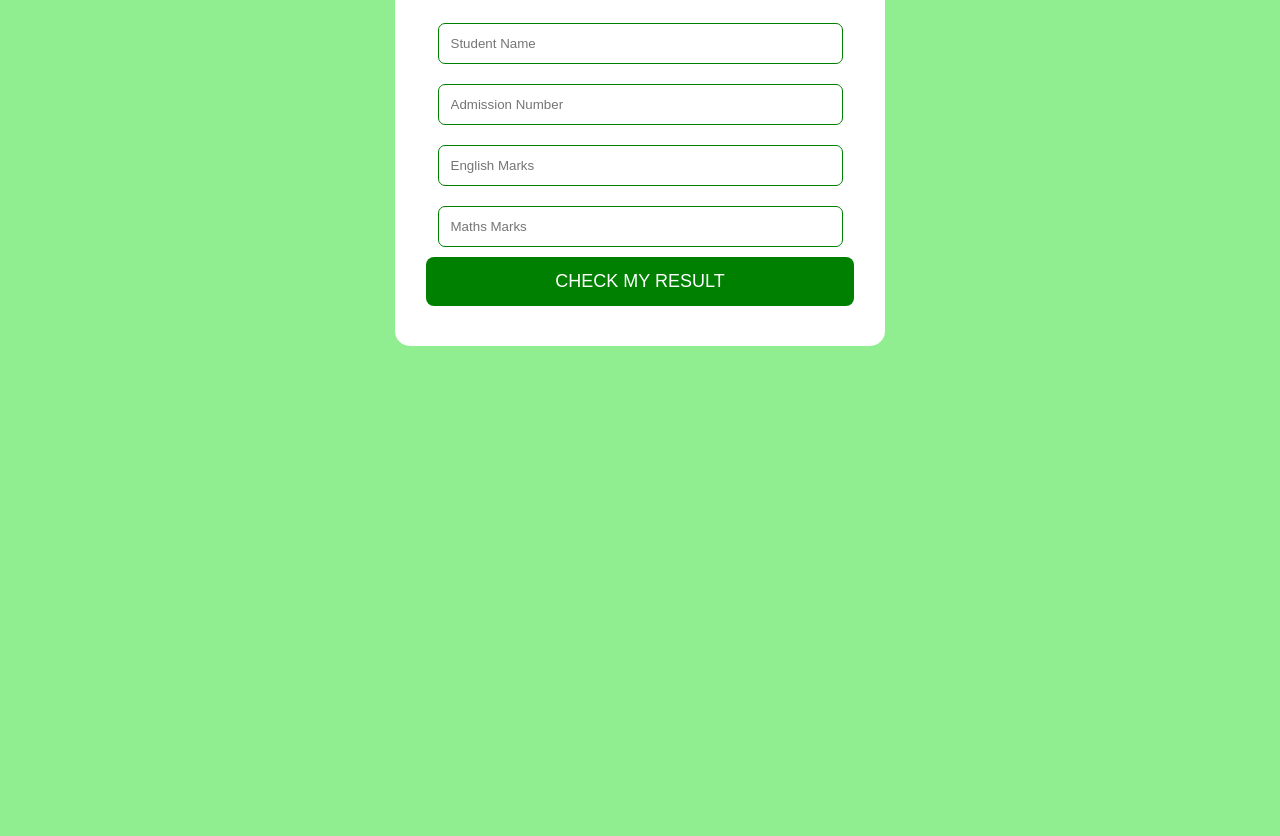
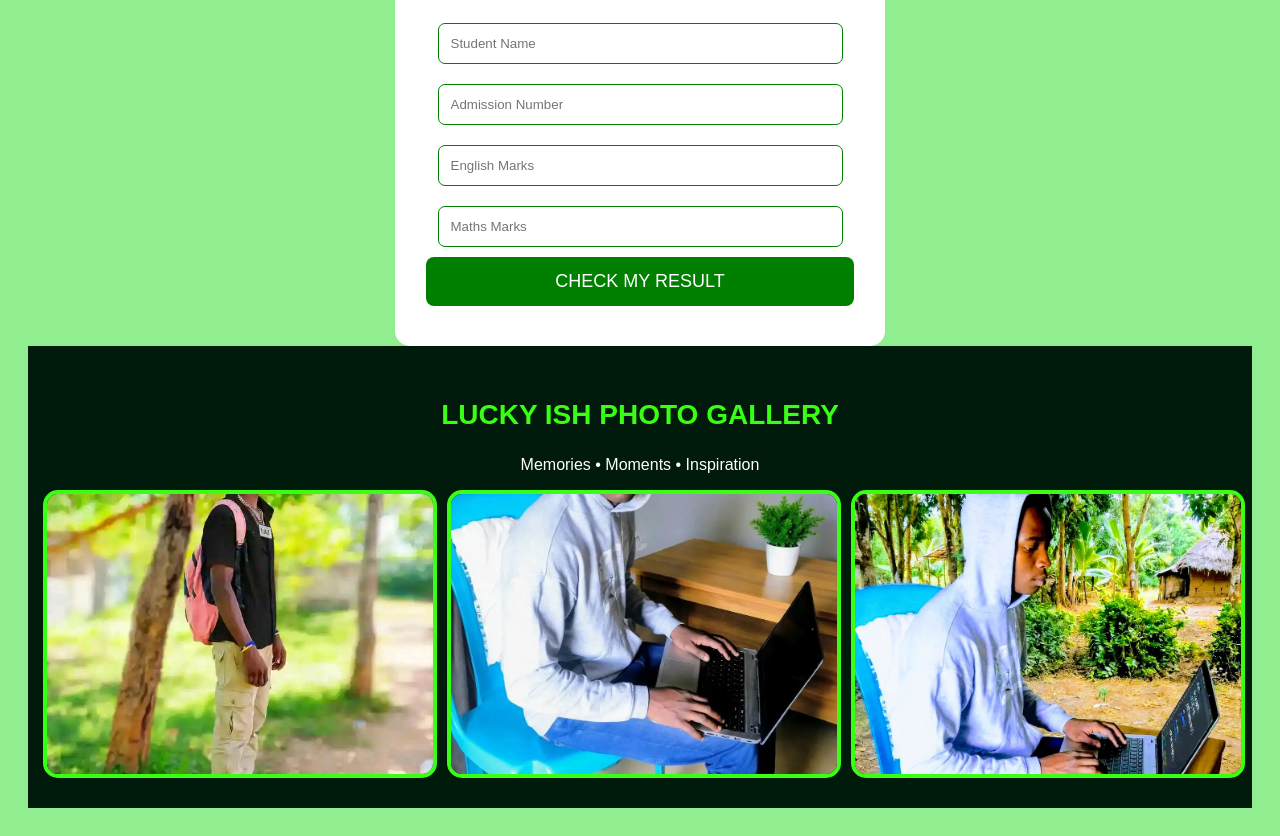
Before and after one commit to luckyish15-netizen/lucky-ish-website, a plain HTML site: page index.html in a window 1280 px wide. Shown: the part 186-1022 px from the top of the page. Before the commit the page ends 800 px from the top, so only its background shows below. Drawn offline with Linux system fonts and the light colour scheme.

Commit message:
Update index.html

```diff
--- a/index.html
+++ b/index.html
@@ -108,6 +108,45 @@ document.getElementById("result").innerHTML =
 "<br>Grade: " + grade;
 }
 </script>
+<style>
+.photo-gallery {
+  background: #001a0b;
+  color: white;
+  padding: 30px 15px;
+  text-align: center;
+}
+
+.photo-gallery h2 {
+  color: #39ff14;
+  font-size: 28px;
+  margin-bottom: 25px;
+}
+
+.gallery-grid {
+  display: grid;
+  grid-template-columns: repeat(auto-fit, minmax(220px, 1fr));
+  gap: 18px;
+}
+
+.gallery-grid img {
+  width: 100%;
+  height: 280px;
+  object-fit: cover;
+  border: 4px solid #39ff14;
+  border-radius: 15px;
+}
+</style>
+
+<section class="photo-gallery" id="gallery">
+  <h2>LUCKY ISH PHOTO GALLERY</h2>
+  <p>Memories • Moments • Inspiration</p>
+
+  <div class="gallery-grid">
+    <img src="1794743036629.jpg" alt="Lucky Ish Photo 1">
+    <img src="1794779833327.jpg" alt="Lucky Ish Photo 2">
+    <img src="1794780570922~4.jpg" alt="Lucky Ish Photo 3">
+  </div>
+</section>
 
 </body>
 </html>
```
